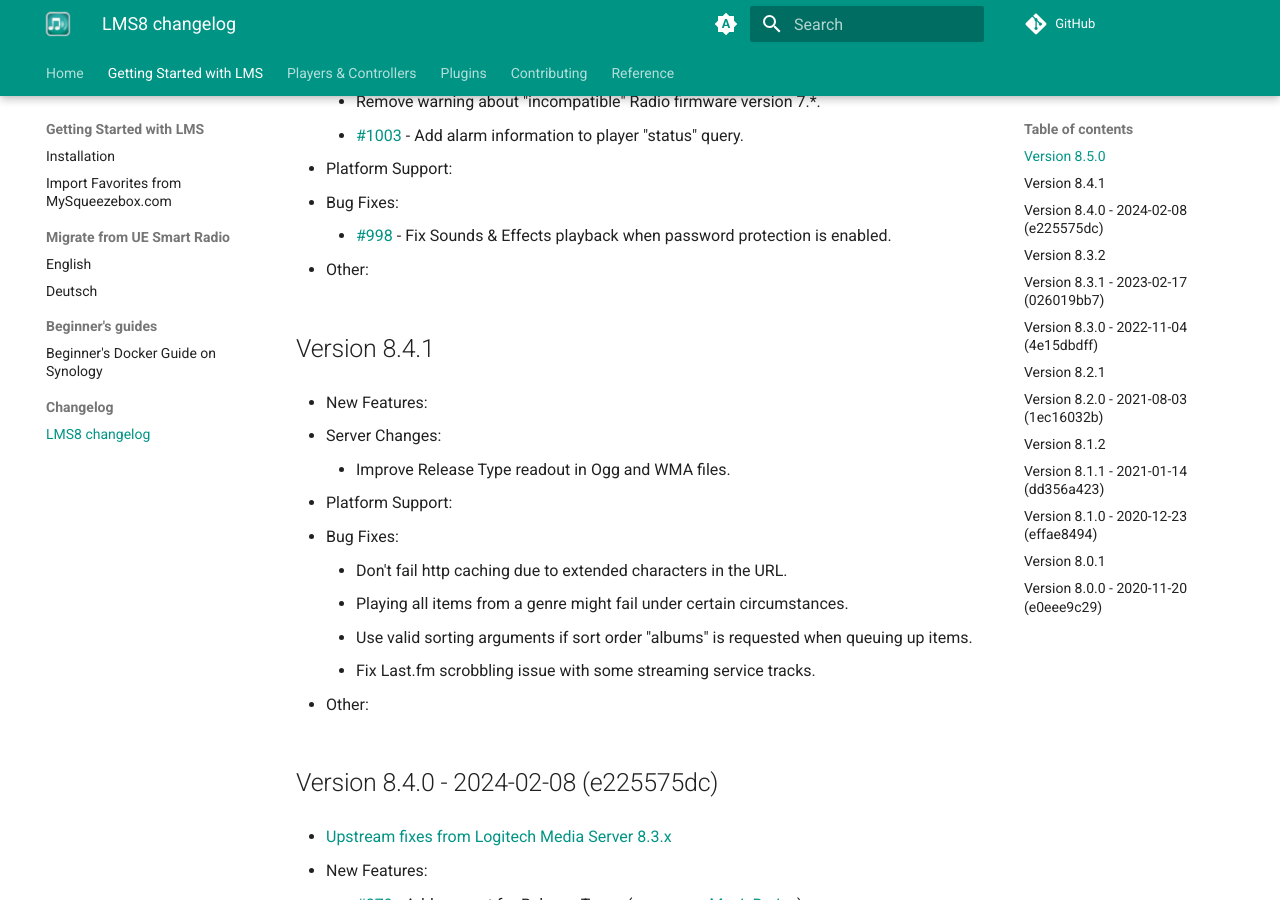
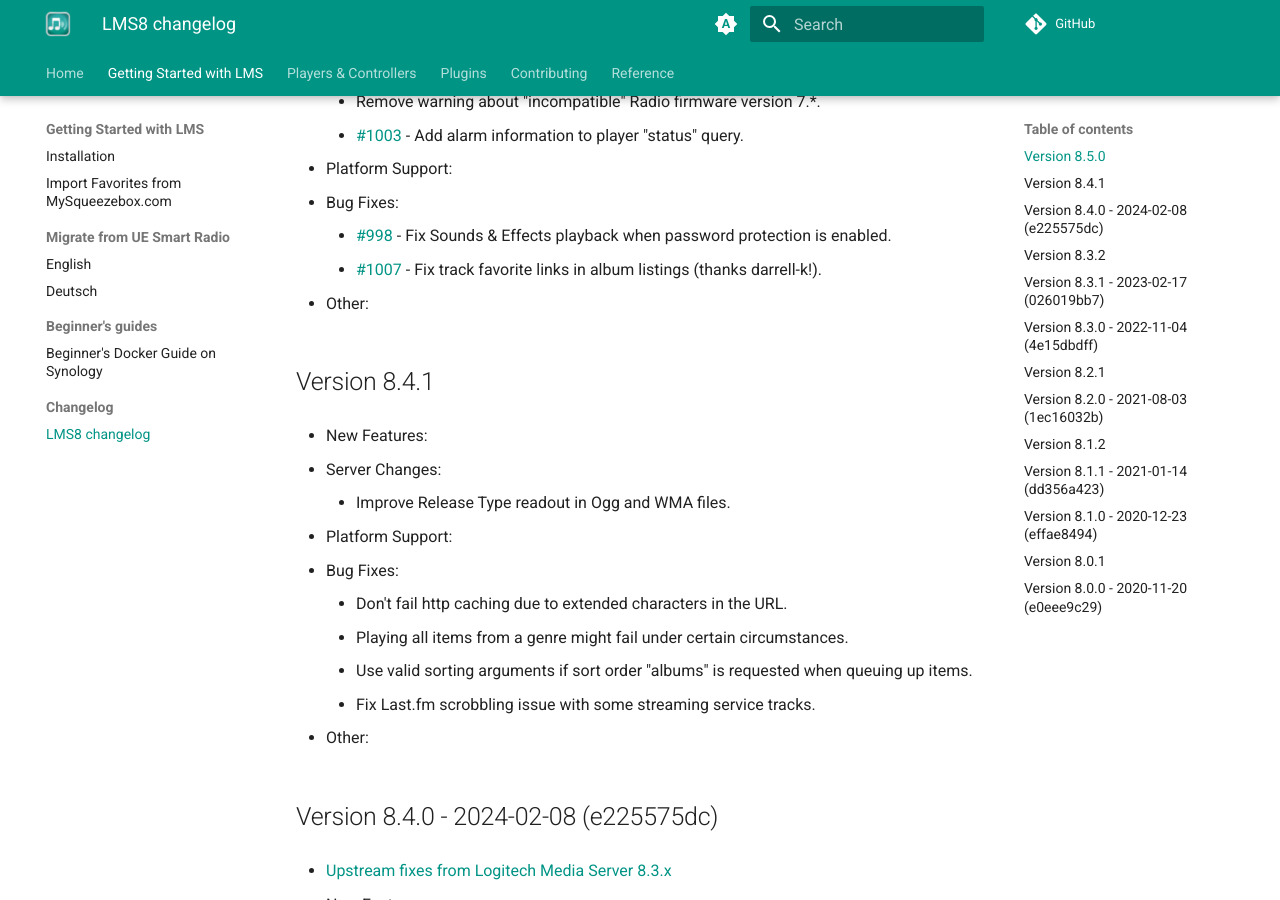
Before and after one commit to LMS-Community/lms-community.github.io, an MkDocs documentation site: the page built from docs/getting-started/changelog-lms8.md, in a window 1280 px wide and 900 px high, scrolled down 372 px. Built offline with MkDocs 1.6.1 and Material for MkDocs 9.7.7, drawn with Linux system fonts in a browser that asks for light colours; comment, search, counter and statistics services are not loaded.

```diff
--- a/docs/getting-started/changelog-lms8.md
+++ b/docs/getting-started/changelog-lms8.md
@@ -15,6 +15,7 @@
 - Bug Fixes:
 
 	- [#998](https://github.com/Logitech/slimserver/pull/998) \- Fix Sounds & Effects playback when password protection is enabled.
+	- [#1007](https://github.com/Logitech/slimserver/pull/1007) \- Fix track favorite links in album listings (thanks darrell-k!).
 
 - Other:
 
```
